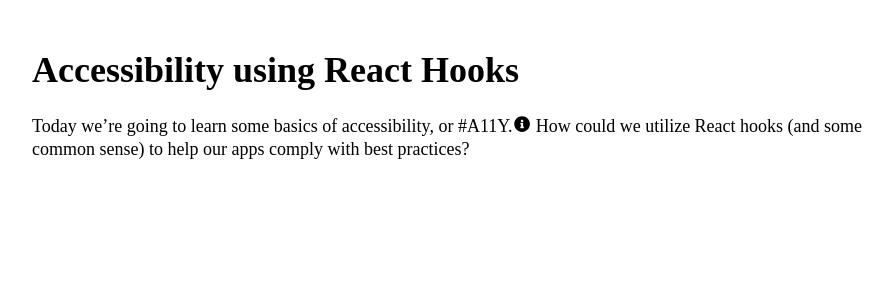
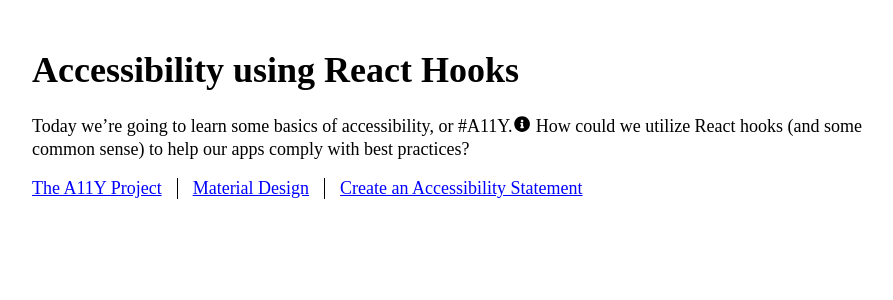
Before and after one commit to brian-ogilvie/accessibility-article, a React (Vite) app: page / in a window 1280 px wide. Shown: the top 300 px of the page, without its empty margins (183-1076 px from the left). Built offline with nearby package versions, Linux system fonts and the light colour scheme.

Commit message:
add links to bottom of App

```diff
--- a/src/components/App.js
+++ b/src/components/App.js
@@ -2,6 +2,7 @@
 import InfoButton from './InfoButton';
 import Modal from './Modal';
 import A11YContent from './A11YContent';
+import RandomLinks from './RandomLinks';
 
 export default function App() {
   const [modalVisble, setModalVisible] = useState(false);
@@ -17,6 +18,7 @@
           How could we utilize React hooks (and some common sense) to help our
           apps comply with best practices?
         </p>
+        <RandomLinks />
         {modalVisble && (
           <Modal onDismiss={() => setModalVisible(false)}>
             <A11YContent />
--- /dev/null
+++ b/src/components/RandomLinks.js
@@ -0,0 +1,28 @@
+import React from 'react';
+
+export default function RandomLinks() {
+  return (
+    <div>
+      <ul className="random-links">
+        <li>
+          <a tabIndex="0" href="https://a11yproject.com/">
+            The A11Y Project
+          </a>
+        </li>
+        <li>
+          <a tabIndex="0" href="https://material.io/">
+            Material Design
+          </a>
+        </li>
+        <li>
+          <a
+            tabIndex="0"
+            href="https://www.w3.org/WAI/planning/statements/generator/#create"
+          >
+            Create an Accessibility Statement
+          </a>
+        </li>
+      </ul>
+    </div>
+  );
+}
--- a/src/index.css
+++ b/src/index.css
@@ -70,6 +70,24 @@
   margin-top: 0;
 }
 
+.random-links {
+  list-style: none;
+  padding: 0;
+  display: flex;
+  justify-content: flex-start;
+}
+
+.random-links > li:not(:first-of-type) {
+  margin-left: 15px;
+  padding-left: 15px;
+  border-left: 1px solid black;
+}
+
+a,
+a:visited {
+  color: blue;
+}
+
 @keyframes fade-in {
   from {
     opacity: 0;
```
